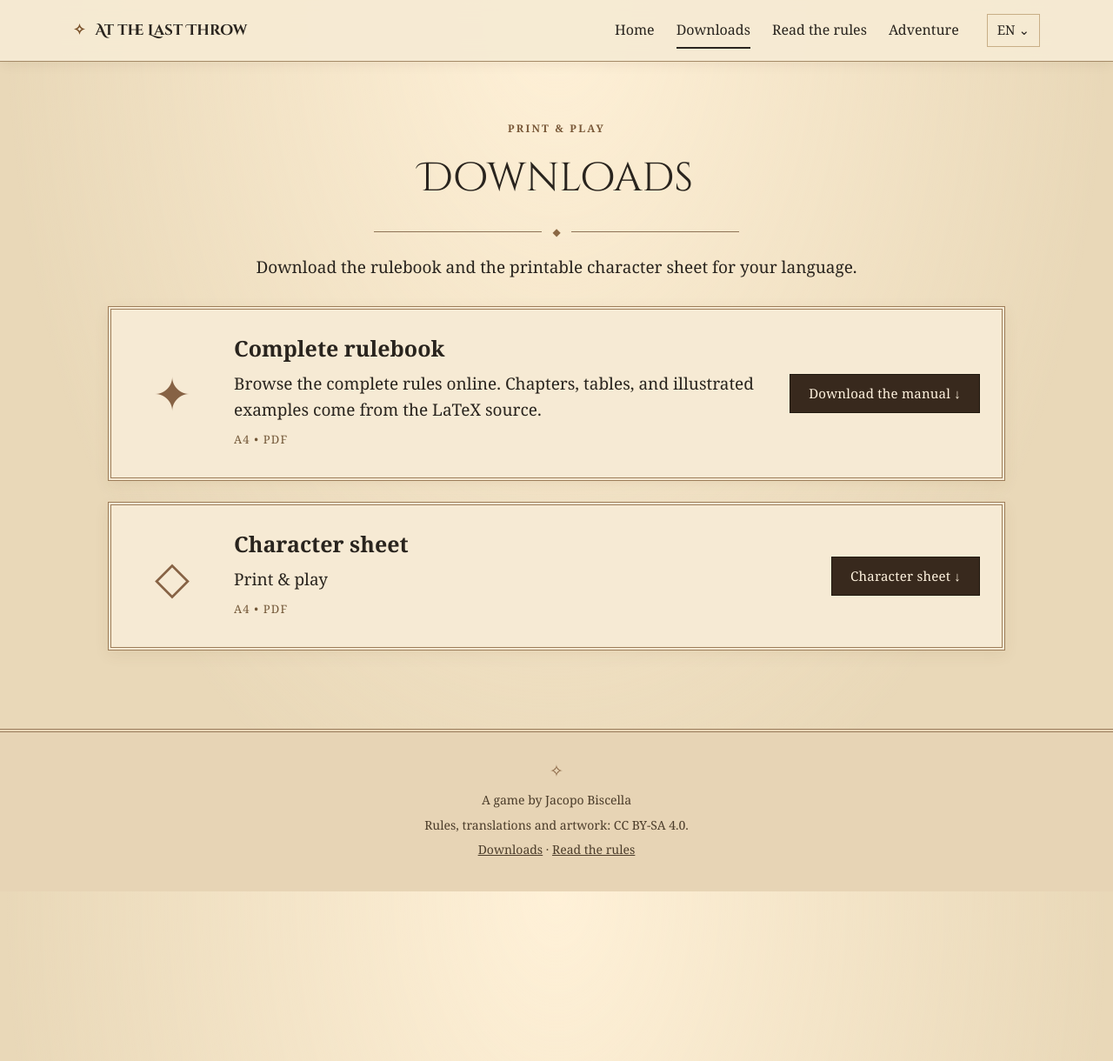
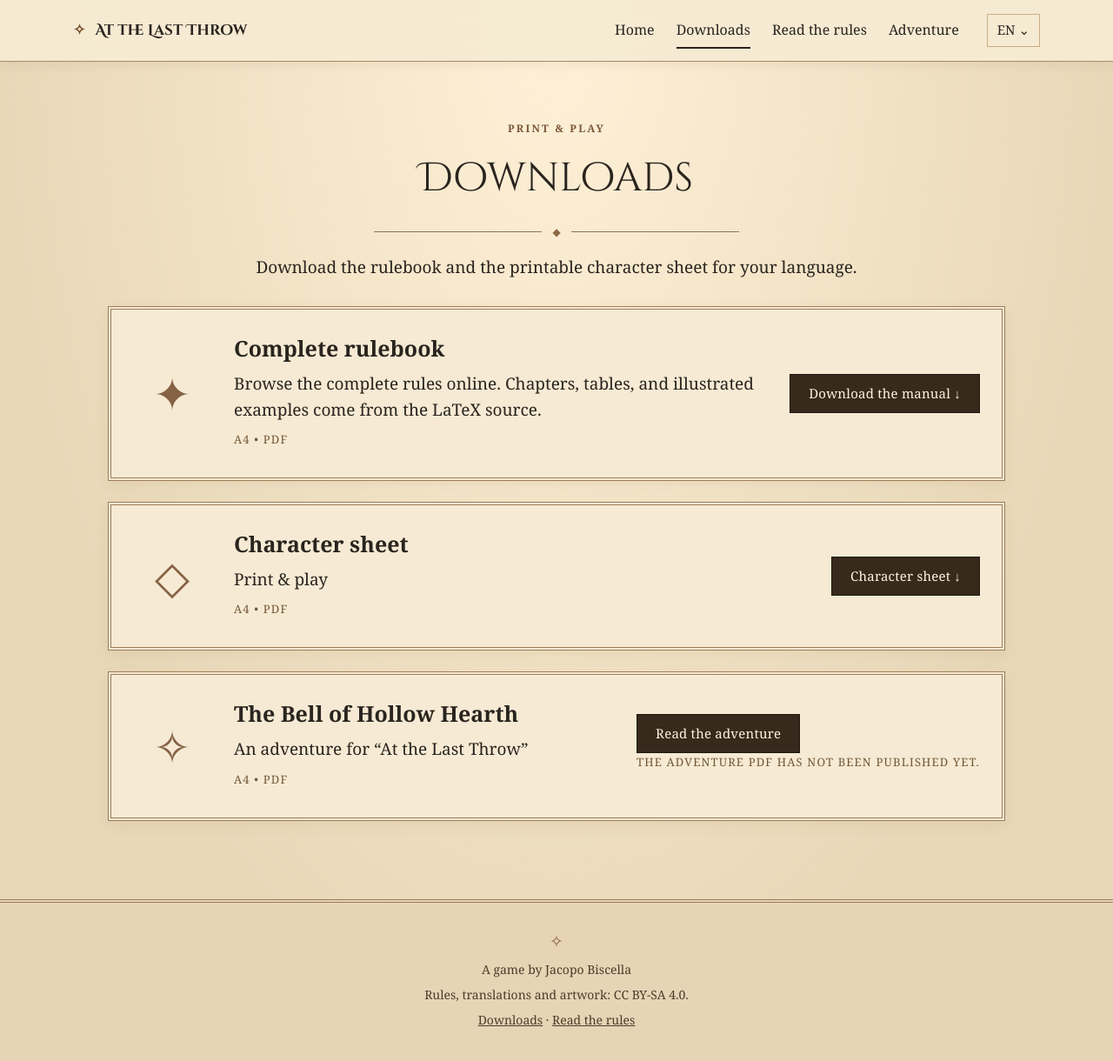
Before and after one commit to jbiscella/at-the-last-throw, a Jekyll site: the page built from docs/en/downloads.html, in a window 1280 px wide and 1220 px high. Shown: the whole window at 87% size. Built offline with Jekyll 4.4.1, drawn with Linux system fonts in a browser that asks for light colours; some web fonts are replaced.

Commit message:
Add adventure to EN downloads without dead PDF links

```diff
--- a/docs/en/downloads.html
+++ b/docs/en/downloads.html
@@ -6,4 +6,10 @@ kind: download
 title: "Downloads · At the Last Throw"
 permalink: /en/downloads.html
 ---
-<main id="main"><div class="content-page"><div class="page-heading"><p class="overline">Print &amp; play</p><h1>Downloads</h1><div class="engraved-rule"><span>◆</span></div><p>Download the rulebook and the printable character sheet for your language.</p></div><div class="download-grid"><article class="download-card"><div class="download-icon" aria-hidden="true">✦</div><div><h2>Complete rulebook</h2><p>Browse the complete rules online. Chapters, tables, and illustrated examples come from the LaTeX source.</p><p class="file-meta">A4 • PDF</p></div><a class="ink-button" href="../downloads/rulebook-en.pdf" download>Download the manual ↓</a></article><article class="download-card"><div class="download-icon" aria-hidden="true">◇</div><div><h2>Character sheet</h2><p>Print &amp; play</p><p class="file-meta">A4 • PDF</p></div><a class="ink-button" href="../downloads/character-en.pdf" download>Character sheet ↓</a></article></div></div></main>
+<main id="main"><div class="content-page"><div class="page-heading"><p class="overline">Print &amp; play</p><h1>Downloads</h1><div class="engraved-rule"><span>◆</span></div><p>Download the rulebook and the printable character sheet for your language.</p></div><div class="download-grid"><article class="download-card"><div class="download-icon" aria-hidden="true">✦</div><div><h2>Complete rulebook</h2><p>Browse the complete rules online. Chapters, tables, and illustrated examples come from the LaTeX source.</p><p class="file-meta">A4 • PDF</p></div><a class="ink-button" href="../downloads/rulebook-en.pdf" download>Download the manual ↓</a></article><article class="download-card"><div class="download-icon" aria-hidden="true">◇</div><div><h2>Character sheet</h2><p>Print &amp; play</p><p class="file-meta">A4 • PDF</p></div><a class="ink-button" href="../downloads/character-en.pdf" download>Character sheet ↓</a></article>{% assign adventure_ui = site.data.hollow_hearth[page.lang] %}
+{% assign adventure_pdf = '/downloads/adventure-' | append: page.lang | append: '.pdf' %}
+{% assign published_pdf = site.static_files | where: 'path', adventure_pdf | first %}
+<article class="download-card" id="adventure-download"><div class="download-icon" aria-hidden="true">✧</div>
+<div><h2>{{ adventure_ui.title }}</h2><p>{{ adventure_ui.titleline }}</p><p class="file-meta">A4 • PDF</p></div>
+<div><a class="ink-button" href="adventure/index.html">{{ adventure_ui.read }}</a>
+{% if published_pdf %}<p><a class="subtle-link" href="{{ adventure_pdf | relative_url }}" download>{{ adventure_ui.download_pdf }}</a></p>{% else %}<p class="file-meta">{{ adventure_ui.pdf_pending }}</p>{% endif %}</div></article></div></div></main>
```
